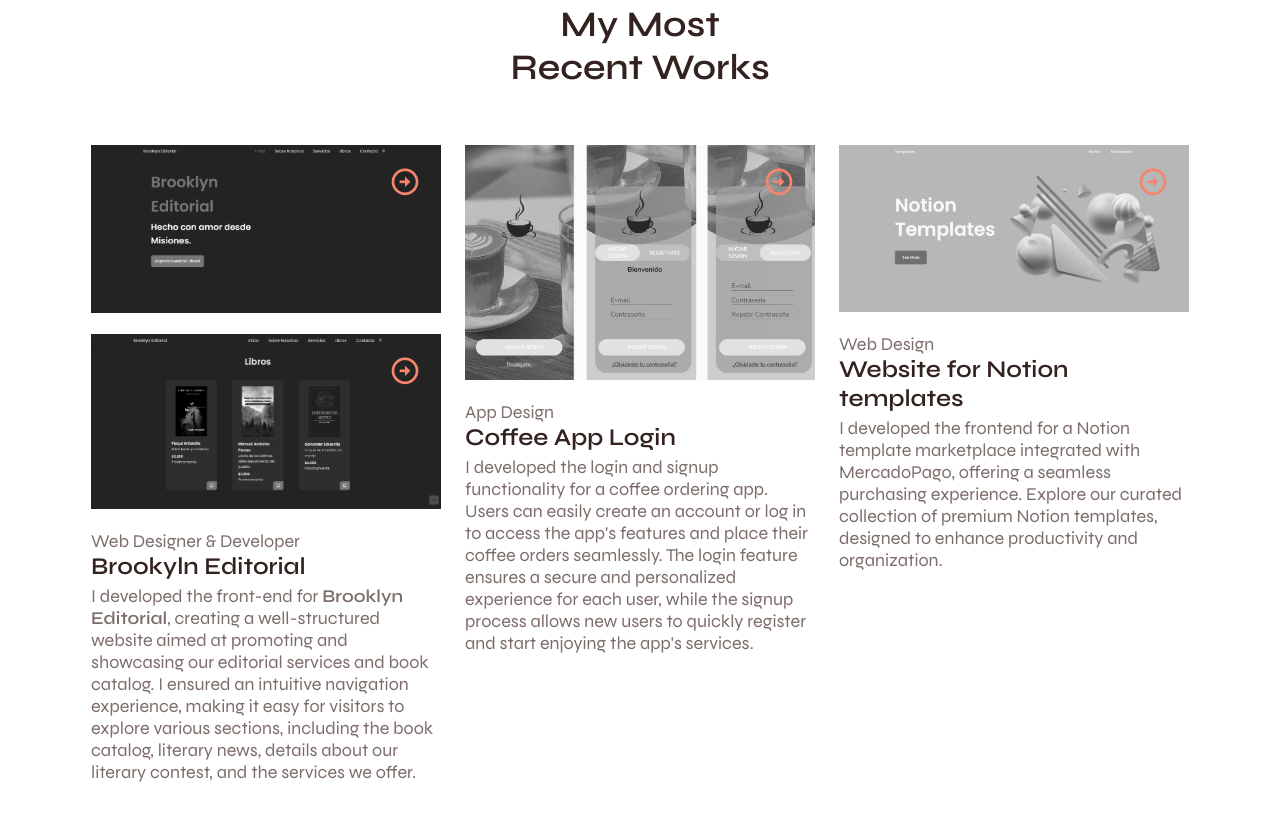
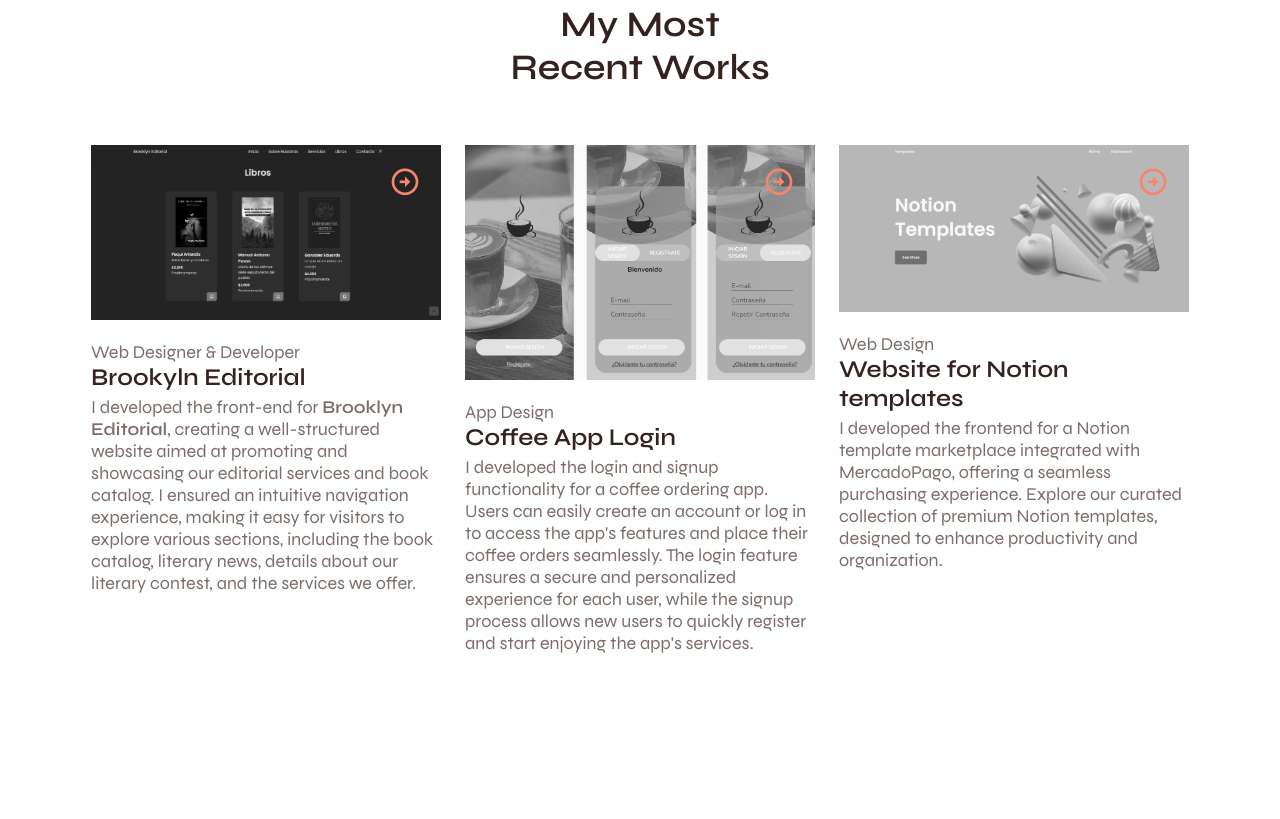
Before and after one commit to ZoeCGonzalez/Portfolio, a plain HTML site: page index.html in a window 1280 px wide. Shown: the part 1744-2563 px from the top of the page. Drawn offline with nearby package versions, Linux system fonts and the light colour scheme.

Commit message:
cambios work

```diff
--- a/index.html
+++ b/index.html
@@ -192,11 +192,7 @@
             </h2>
             <div class="work__container container grid">
                <article class="work__card">
-                  <a href="https://github.com/ZoeCGonzalez/editorialbrooklyn" target="_blank" class="work__link">
-                     <img src="assets/img/editorial.png" alt="image" class="work__img">
 
-                     <i class="ri-arrow-right-circle-line work__icon"></i>
-                  </a>
                   <a href="https://github.com/ZoeCGonzalez/editorialbrooklyn" target="_blank" class="work__link">
                      <img src="assets/img/editorial1.png" alt="image" class="work__img">
 
```
Also changed, not shown: work.html (+0 -4 lines).
